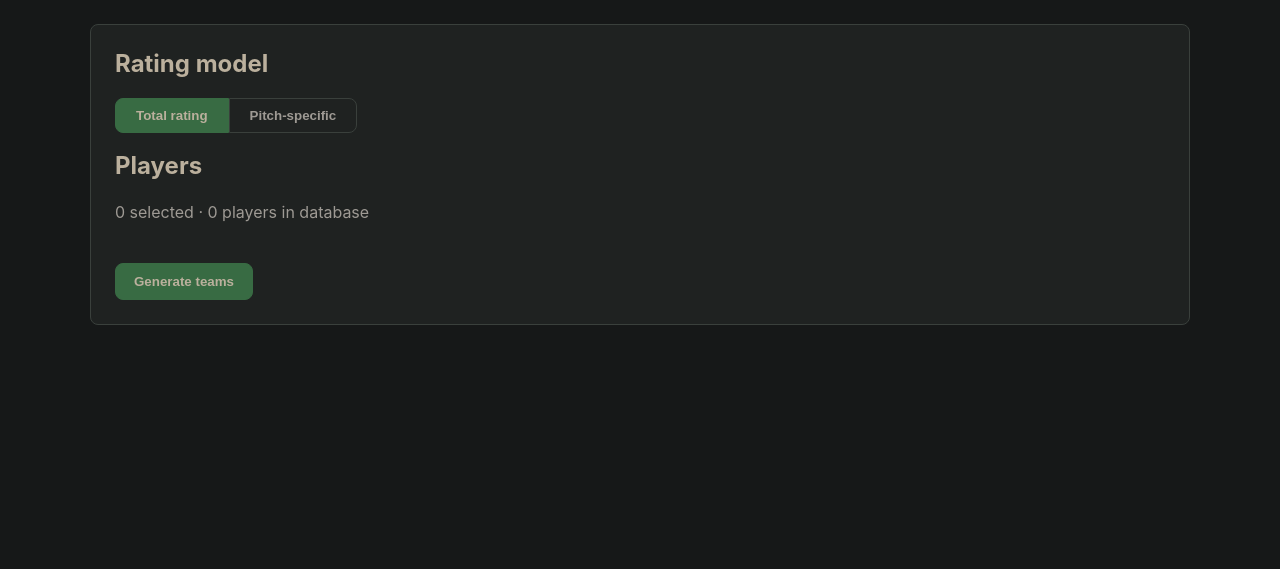
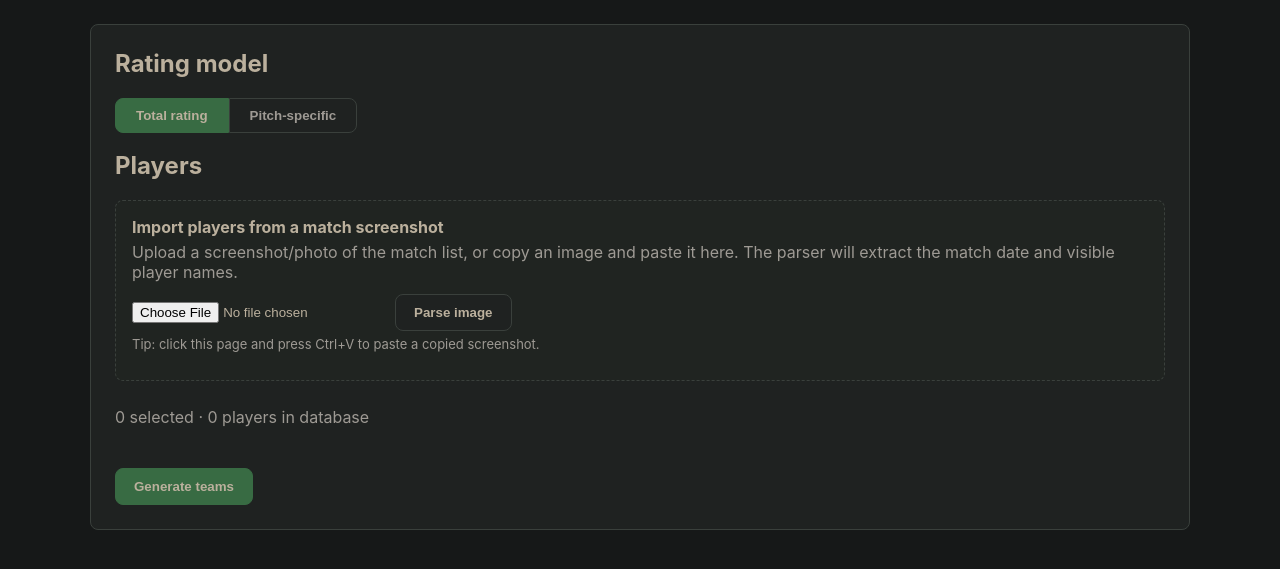
Before and after one commit to DANeoDev/RB48Glicko, a Flask app: page /matchmaker in a window 1280 px wide. Shown: the part 199-768 px from the top of the page. Run offline with Flask 3, Linux system fonts and the light colour scheme; data that the repository does not hold is empty.

Commit message:
Add screenshot upload and paste UI to matchmaker

```diff
--- a/web/templates/matchmaker.html
+++ b/web/templates/matchmaker.html
@@ -15,6 +15,15 @@
 .mode-button:last-child { border-radius: 0 var(--radius) var(--radius) 0; }
 .mode-button.active { background: var(--green-dark); border-color: var(--green-dark); color: var(--text-main); }
 .pitch-options { margin: 12px 0 20px; color: var(--text-muted); }
+.image-parser { margin: 12px 0 24px; padding: 16px; border: 1px dashed var(--border); border-radius: var(--radius); background: var(--bg-surface-alt); }
+.image-parser p { margin: 5px 0 12px; color: var(--text-muted); }
+.image-parser-controls { display: flex; align-items: center; gap: 10px; flex-wrap: wrap; }
+.file-input { max-width: 100%; }
+.paste-note { font-size: 13px; }
+.parse-error { margin-top: 12px; color: var(--text-muted); border-left: 3px solid var(--green); padding-left: 10px; }
+.parse-result { margin-top: 14px; padding: 12px; border-left: 3px solid var(--green); background: var(--bg-surface); }
+.parse-result ul { margin: 8px 0 0 20px; }
+.parse-unmatched { color: var(--text-muted); }
 .player-grid { display: grid; grid-template-columns: repeat(3, 1fr); gap: 8px; margin-top: 18px; }
 .player-option { display: flex; align-items: center; gap: 9px; padding: 9px 10px; border: 1px solid var(--border); border-radius: var(--radius); cursor: pointer; }
 .player-option:hover { background: var(--bg-surface-alt); }
@@ -48,7 +57,7 @@
         balancing rating strength and positional capabilities.
     </p>
 
-    <form method="post">
+    <form method="post" enctype="multipart/form-data" id="matchmaker-form">
         <section class="matchmaker-card">
             <h2>Rating model</h2>
             <div class="mode-switch">
@@ -64,6 +73,36 @@
             {% endif %}
 
             <h2>Players</h2>
+
+            <div class="image-parser">
+                <strong>Import players from a match screenshot</strong>
+                <p>
+                    Upload a screenshot/photo of the match list, or copy an image and paste it here.
+                    The parser will extract the match date and visible player names.
+                </p>
+                <div class="image-parser-controls">
+                    <input class="file-input" id="match-image" type="file" name="match_image" accept="image/*">
+                    <button class="secondary-button" type="submit" name="action" value="parse_image">Parse image</button>
+                </div>
+                <p class="paste-note" id="paste-status">Tip: click this page and press Ctrl+V to paste a copied screenshot.</p>
+                {% if parse_error %}
+                <div class="parse-error">{{ parse_error }}</div>
+                {% endif %}
+                {% if parse_result %}
+                <div class="parse-result">
+                    <strong>Detected match date:</strong>
+                    {{ parse_result.match_date or 'Not found' }}
+                    <br>
+                    <strong>Detected players:</strong> {{ parse_result.players|length }}
+                    {% if parse_result.unmatched %}
+                    <div class="parse-unmatched">
+                        Not matched to a database player: {{ parse_result.unmatched|join(', ') }}
+                    </div>
+                    {% endif %}
+                </div>
+                {% endif %}
+            </div>
+
             <p class="matchmaker-description">
                 {{ selected_ids|length }} selected · {{ players|length }} players in database
             </p>
@@ -138,4 +177,35 @@
     <p class="empty-note">Select at least two players to generate teams.</p>
     {% endif %}
 </div>
+
+<script>
+(() => {
+    const input = document.getElementById("match-image");
+    const status = document.getElementById("paste-status");
+    if (!input || !status) return;
+
+    document.addEventListener("paste", (event) => {
+        const items = event.clipboardData?.items || [];
+        for (const item of items) {
+            if (!item.type.startsWith("image/")) continue;
+            const blob = item.getAsFile();
+            if (!blob) continue;
+            const extension = blob.type.split("/")[1] || "png";
+            const file = new File([blob], `pasted-screenshot.${extension}`, { type: blob.type });
+            const transfer = new DataTransfer();
+            transfer.items.add(file);
+            input.files = transfer.files;
+            status.textContent = "Screenshot pasted and ready to parse.";
+            event.preventDefault();
+            return;
+        }
+    });
+
+    input.addEventListener("change", () => {
+        if (input.files.length) {
+            status.textContent = `Selected: ${input.files[0].name}`;
+        }
+    });
+})();
+</script>
 {% endblock %}
```
